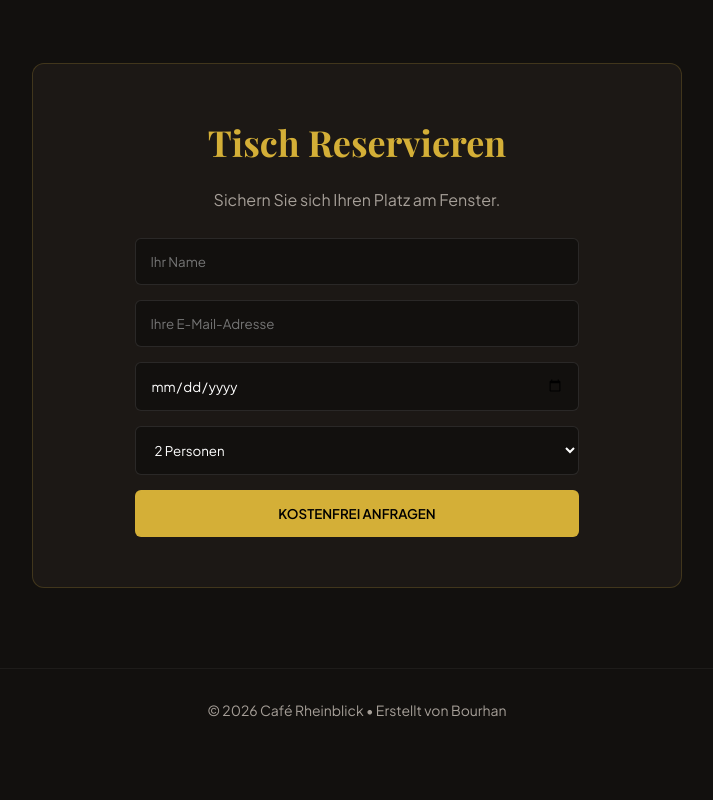
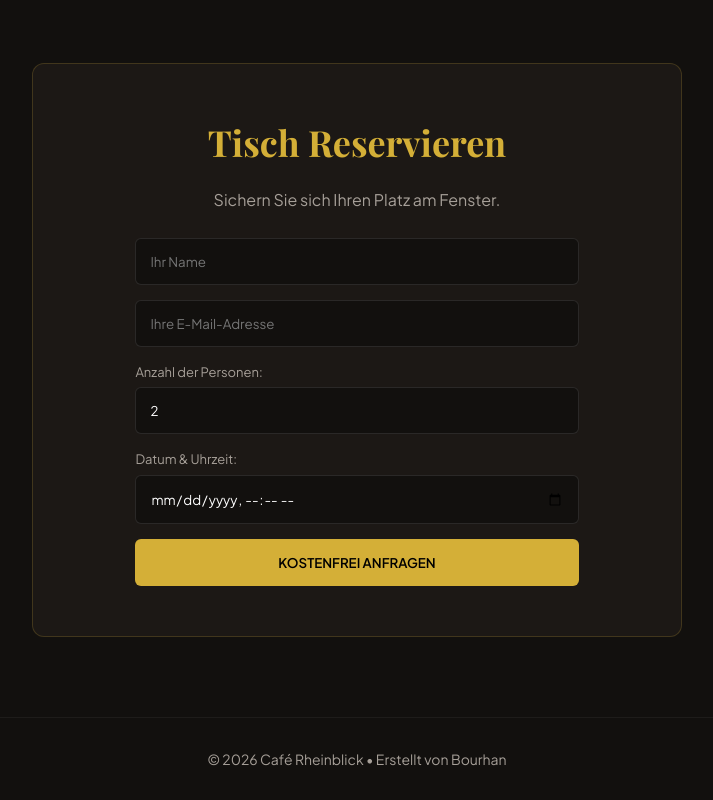
Before and after one commit to Bourii4/cafe-landigpage, a plain HTML site: page index.html in a window 1280 px wide. Shown: the part 922-1722 px from the top of the page, without its empty margins (283-996 px from the left). Before the commit the page ends 1673 px from the top, so only its background shows below. Drawn offline with nearby package versions, Linux system fonts and the light colour scheme; a web font is replaced by a local one.

Commit message:
Update index.html

```diff
--- a/index.html
+++ b/index.html
@@ -9,7 +9,7 @@
     :root {
       --bg: #12100e;
       --card-bg: #1c1815;
-      --accent: #d4af37; /* Elegantes Gold */
+      --accent: #d4af37;
       --text: #f4efea;
       --text-muted: #a69f98;
       --border: rgba(212, 175, 55, 0.2);
@@ -77,7 +77,8 @@
     .menu-card p { color: var(--text-muted); font-size: 14px; }
 
     .booking-section { background: var(--card-bg); padding: 50px 8%; border-radius: 12px; max-width: 650px; margin: 0 auto 80px; border: 1px solid var(--border); }
-    .booking-form input, .booking-form select, .booking-form textarea { width: 100%; padding: 14px; margin-bottom: 15px; background: var(--bg); border: 1px solid rgba(255,255,255,0.1); border-radius: 6px; color: #fff; }
+    .booking-form input, .booking-form textarea { width: 100%; padding: 14px; margin-bottom: 15px; background: var(--bg); border: 1px solid rgba(255,255,255,0.1); border-radius: 6px; color: #fff; }
+    .booking-form label { color: var(--text-muted); font-size: 13px; display: block; margin-bottom: 5px; }
     .submit-btn { width: 100%; padding: 15px; background: var(--accent); border: none; font-weight: 700; text-transform: uppercase; cursor: pointer; border-radius: 6px; color: #000; transition: 0.3s; }
     .submit-btn:hover { background: #ebd07b; }
 
@@ -128,12 +129,13 @@
     <form class="booking-form" action="https://formspree.io/f/xzdnneke" method="POST">
       <input type="text" name="name" placeholder="Ihr Name" required>
       <input type="email" name="email" placeholder="Ihre E-Mail-Adresse" required>
-      <input type="date" name="datum" required>
-      <select name="personen">
-        <option value="2 Personen">2 Personen</option>
-        <option value="3-4 Personen">3-4 Personen</option>
-        <option value="5+ Personen">5+ Personen</option>
-      </select>
+
+      <label>Anzahl der Personen:</label>
+      <input type="number" name="personen" min="1" max="50" value="2" required>
+
+      <label>Datum & Uhrzeit:</label>
+      <input type="datetime-local" name="termin" required>
+
       <button type="submit" class="submit-btn">Kostenfrei anfragen</button>
     </form>
   </section>
@@ -144,12 +146,10 @@
 
   <script>
     function toggleMenu() {
-      const navLinks = document.getElementById('navLinks');
-      navLinks.classList.toggle('active');
+      document.getElementById('navLinks').classList.toggle('active');
     }
     function closeMenu() {
-      const navLinks = document.getElementById('navLinks');
-      navLinks.classList.remove('active');
+      document.getElementById('navLinks').classList.remove('active');
     }
   </script>
 </body>
```
